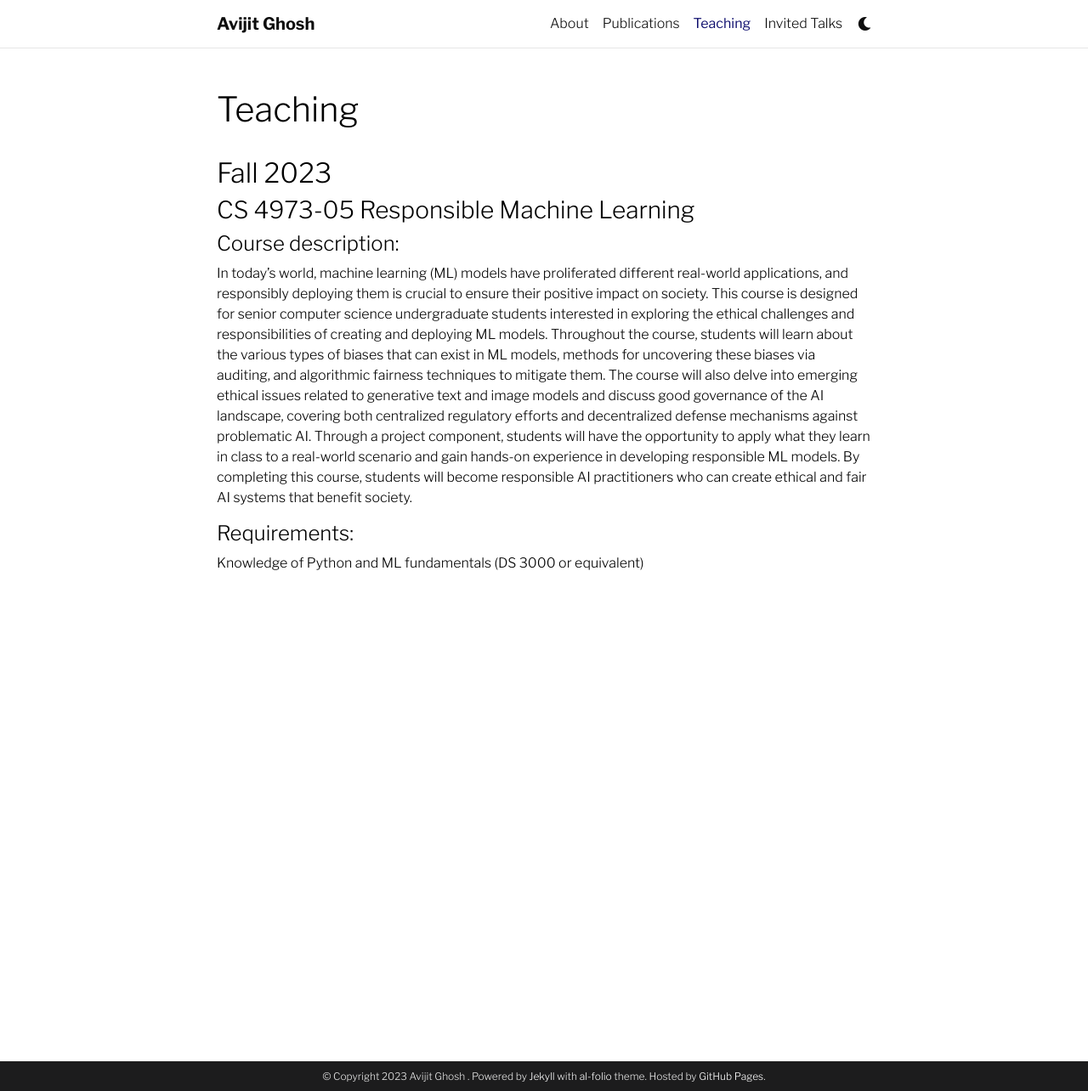
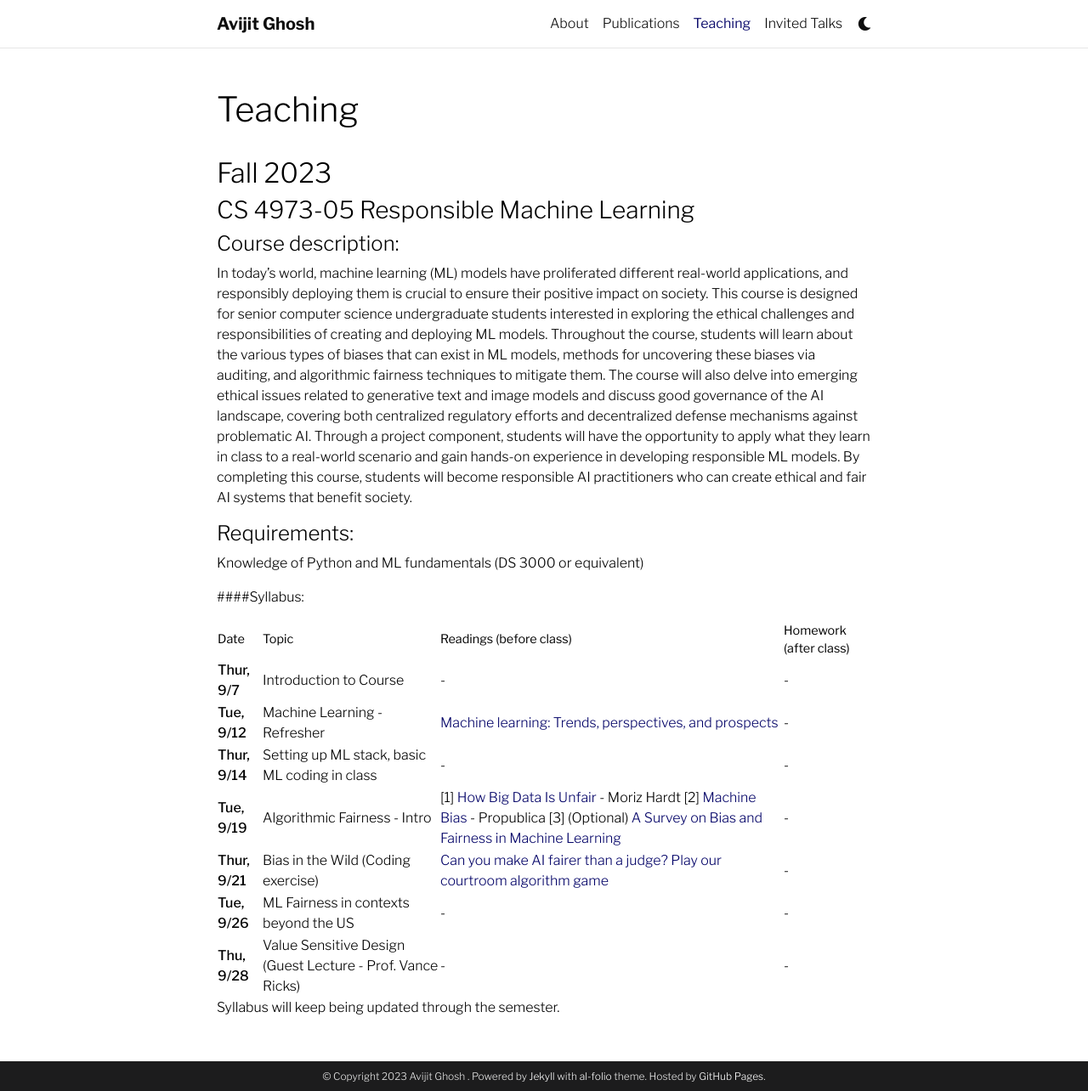
Before and after one commit to evijit/evijit.github.io, a Jekyll site: the page built from _pages/teaching.md, in a window 1280 px wide and 1284 px high. Shown: the whole window at 85% size. Built offline with Jekyll 4.4.1, drawn with Linux system fonts in a browser that asks for light colours; comment, search, counter and statistics services are not loaded; a style sheet for code colours, icons or effects is not loaded.

Commit message:
added syllabus

```diff
--- a/_pages/teaching.md
+++ b/_pages/teaching.md
@@ -15,3 +15,17 @@ In today's world, machine learning (ML) models have proliferated different real-
 
 #### Requirements:
 Knowledge of Python and ML fundamentals (DS 3000 or equivalent)
+
+####Syllabus:
+
+| Date | Topic | Readings (before class) | Homework (after class)
+|--|--|--|--|
+| **Thur, 9/7** | Introduction to Course | - | - |
+| **Tue, 9/12** | Machine Learning - Refresher | [Machine learning: Trends, perspectives, and prospects](https://www.cs.cmu.edu/~tom/pubs/Science-ML-2015.pdf) | - |
+| **Thur, 9/14** | Setting up ML stack, basic ML coding in class | - | - |
+| **Tue, 9/19** | Algorithmic Fairness - Intro  | [1] [How Big Data Is Unfair](https://medium.com/@mrtz/how-big-data-is-unfair-9aa544d739de) - Moriz Hardt [2] [Machine Bias](https://www.propublica.org/article/machine-bias-risk-assessments-in-criminal-sentencing) - Propublica [3] (Optional) [A Survey on Bias and Fairness in Machine Learning](https://arxiv.org/pdf/1908.09635.pdf) | - |
+| **Thur, 9/21** | Bias in the Wild (Coding exercise) | [Can you make AI fairer than a judge? Play our courtroom algorithm game](https://www.technologyreview.com/2019/10/17/75285/ai-fairer-than-judge-criminal-risk-assessment-algorithm/) | - |
+| **Tue, 9/26** | ML Fairness in contexts beyond the US  | - | - |
+| **Thu, 9/28** | Value Sensitive Design (Guest Lecture - Prof. Vance Ricks)  | - | - |
+
+Syllabus will keep being updated through the semester.
```
